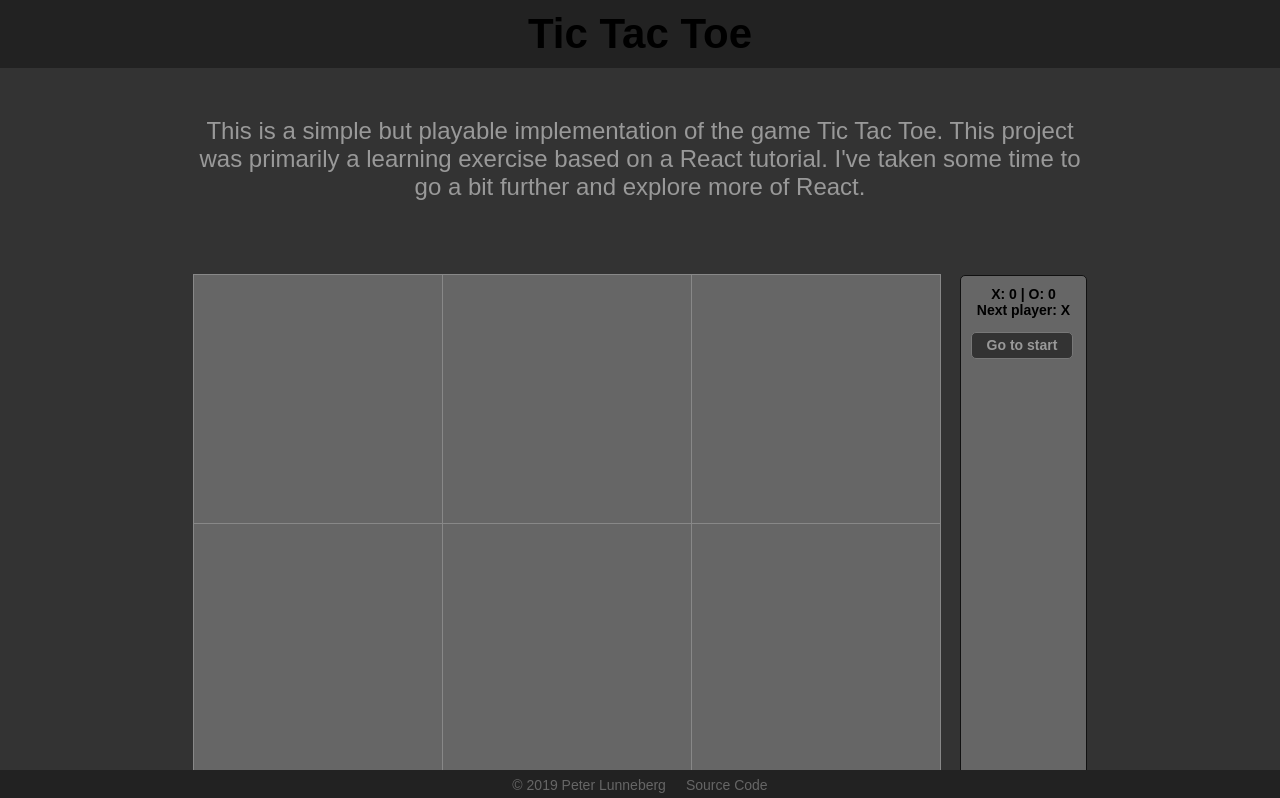
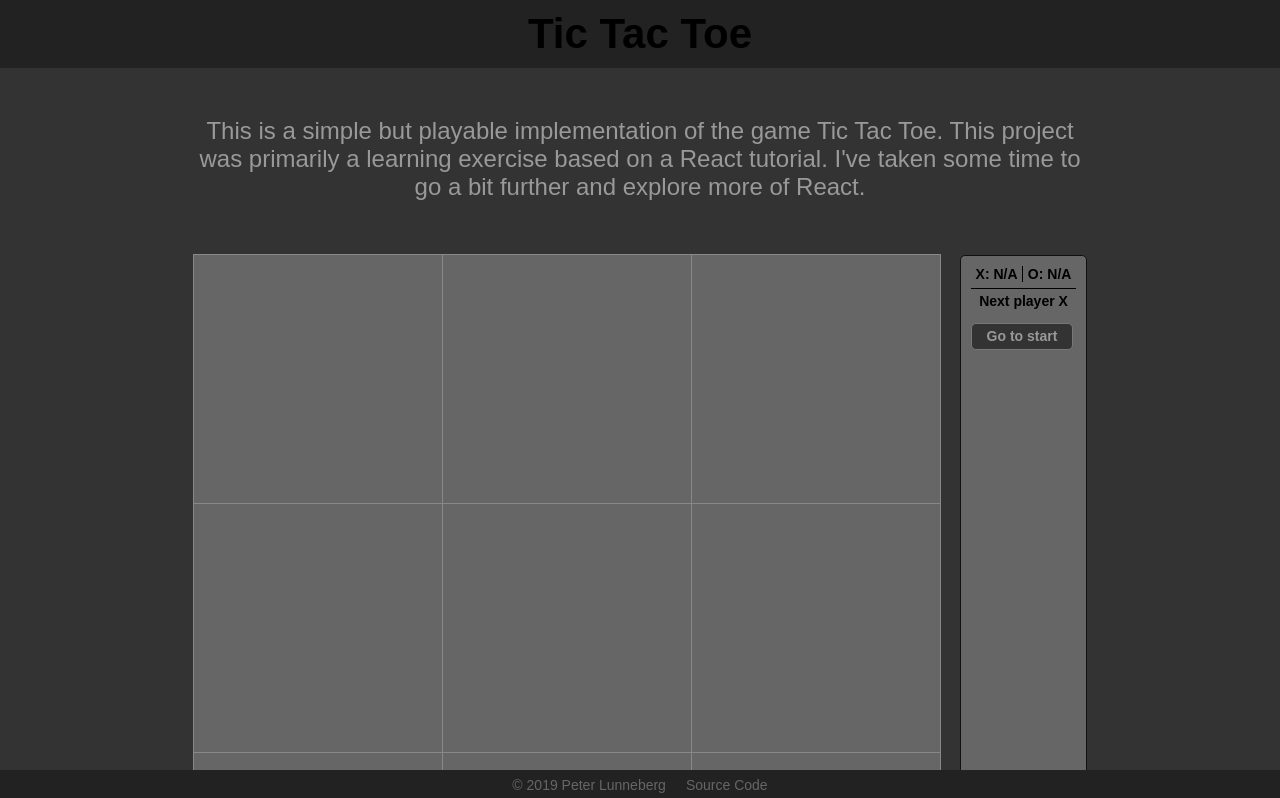
Before and after one commit to nemesisx00/tic-tac-toe, a React (Create React App) app: page / in a window 1280 px wide. Shown: the top 798 px of the page. Built offline with nearby package versions, Linux system fonts and the light colour scheme.

Commit message:
Removed most of the score code as it was not functioning correctly. Updated score display to be static with placeholder values. Tweaked the score and status styles. Moved the status render code into its own function and added some constants to reduce the "magic string" count.

```diff
--- a/src/components/Game.js
+++ b/src/components/Game.js
@@ -15,6 +15,10 @@ const winStates = [
 const identX = 'X'
 const identO = 'O'
 
+const status_turn = 'Next player'
+const status_draw = 'Draw'
+const status_win = 'Winner:'
+
 export default class Game extends React.Component
 {
 	constructor(props)
@@ -25,10 +29,6 @@ export default class Game extends React.Component
 			history: [
 				{ squares: Array(9).fill(null) }
 			],
-			score: {
-				x: 0,
-				o: 0
-			},
 			stepNumber: 0,
 			xTurn: true
 		}
@@ -41,34 +41,13 @@ export default class Game extends React.Component
 		const squares = current.squares.slice()
 		const winner = calculateWinner(squares)
 
-		if(squares[i] || (squares && winner))
-		{
-			let scoreX = current.score.x + (winner === identX ? 1 : 0)
-			let scoreO = current.score.o + (winner === identO ? 1 : 0)
-
-			this.setState({
-				history: history.concat([{
-					squares: squares
-				}]),
-				score: {
-					x: scoreX,
-					o: scoreO
-				},
-				stepNumber: history.length,
-				xTurn: !this.state.xTurn
-			})
-		}
-		else
+		if(!(squares[i] || (squares && winner)))
 		{
 			squares[i] = this.state.xTurn ? identX : identO
 			this.setState({
 				history: history.concat([{
 					squares: squares
 				}]),
-				score: {
-					x: current.score.x,
-					o: current.score.o
-				},
 				stepNumber: history.length,
 				xTurn: !this.state.xTurn
 			})
@@ -77,9 +56,7 @@ export default class Game extends React.Component
 
 	jumpTo(step)
 	{
-		const score = this.state.score.splice()
 		this.setState({
-			score,
 			stepNumber: step,
 			xIsNext: (step % 2) === 0
 		})
@@ -91,20 +68,17 @@ export default class Game extends React.Component
 		const current = history[this.state.stepNumber]
 		const winner = calculateWinner(current.squares)
 
-		let status = 'Next player: ' + (this.state.xTurn ? identX : identO)
-		if(winner)
-			status = 'Winner: ' + winner
-		if(current.squares.indexOf(null) < 0)
-			status = 'Draw!'
-
 		return (
 			<div className="game">
 				<div className="game-board">
 					<Board squares={current.squares} onClick={i => this.handleClick(i)} />
 				</div>
 				<div className="game-info">
-					<div className="score">{identX}: {this.state.score.x} | {identO}: {this.state.score.o}</div>
-					<div className="status">{status}</div>
+					<div className="score">
+						<div>{identX}: N/A</div>
+						<div>{identO}: N/A</div>
+					</div>
+					<div className="status">{updateStatus(this.state.xTurn, winner, current.squares)}</div>
 					<ul>{this.renderHistory(history)}</ul>
 				</div>
 			</div>
@@ -139,3 +113,14 @@ function calculateWinner(squares)
 
 	return null
 }
+
+function updateStatus(xTurn, winner, squares)
+{
+	let status = `${status_turn} ${(xTurn ? identX : identO)}`
+	if(squares.indexOf(null) < 0)
+		status = status_draw
+	if(winner)
+		status = `${status_win} ${winner}`
+
+	return status
+}
--- a/src/css/board.css
+++ b/src/css/board.css
@@ -29,7 +29,7 @@ div.button
 	display: flex;
 	flex-flow: row nowrap;
 	justify-content: center;
-	margin-top: 50px;
+	margin-top: 30px;
 }
 
 .game-info
@@ -42,6 +42,26 @@ div.button
 	background-color: #666;
 	border: 1px solid #111;
 	border-radius: 5px;
+}
+
+.score
+{
+	display: flex;
+	flex-flow: row nowrap;
+}
+
+.score div
+{
+	flex: 1 0 auto;
+
+	margin-bottom: 6px;
+}
+.score div:first-child { border-right: 1px solid #000; }
+
+.status
+{
+	padding-top: 4px;
+	border-top: 1px solid #000;
 }
 
 .square
```
